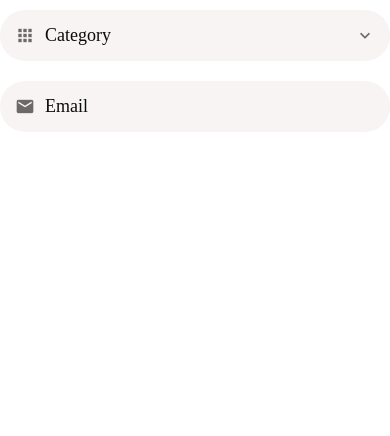
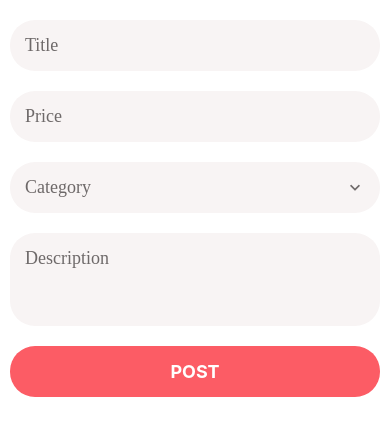
Before and after one commit to jenny199/DoneWithItApp, a React Native app: screen / in a window 390 px wide. Shown: the top 436 px of the page. Built offline with nearby package versions, Linux system fonts and the light colour scheme.

Commit message:
added a login form

```diff
--- a/App.js
+++ b/App.js
@@ -21,18 +21,10 @@
 import ListingsScreen from './app/screens/ListingsScreen';
 import AppTextInputs from './app/Components/AppTextInputs';
 import AppPicker from './app/Components/AppPicker';
+import LoginScreen from './app/screens/LoginScreen';
+import ListingEditScreen from './app/screens/ListingEditScreen';
 
+export default function App() {
+  return <ListingEditScreen />
 
-const categories= [
-  {label: "Furniture", value:1 },
-  {label: "Clothing", value:2 },
-  {label: "Cameras", value:3 },
-]
-export default function App() {
-  return (
-    <Screen>
-      <AppPicker items={categories} icon="apps" placeholder="Category" />
-      <AppTextInputs  icon="email" placeholder="Email" />
-    </Screen>
-  );
 }
--- a/app/Components/AppPicker.js
+++ b/app/Components/AppPicker.js
@@ -29,9 +29,11 @@
               style={styles.icon}
             />
           )}
-          <AppText style={styles.text}>
-            {selectedItem ? selectedItem.label : placeholder}
-          </AppText>
+          {selectedItem ? (
+            <AppText style={styles.text}>{selectedItem.label}</AppText>
+          ) : (
+            <AppText style={styles.placeholder}>{placeholder}</AppText>
+          )}
           <MaterialCommunityIcons
             name="chevron-down"
             size={20}
@@ -73,6 +75,10 @@
   icon: {
     marginRight: 10,
   },
+  placeholder: {
+    color: defaultStyles.colors.medium,
+    flex: 1,
+  },
   text: {
     flex: 1,
   },
--- a/app/Components/AppTextInputs.js
+++ b/app/Components/AppTextInputs.js
@@ -1,8 +1,8 @@
-import React from 'react';
-import { StyleSheet, TextInput, View,Platform } from 'react-native';
-import {MaterialCommunityIcons} from '@expo/vector-icons';
+import React from "react";
+import { View, TextInput, StyleSheet } from "react-native";
+import { MaterialCommunityIcons } from "@expo/vector-icons";
 
-import defaultStyles from '../config/styles'
+import defaultStyles from "../config/styles";
 
 function AppTextInputs({ icon, ...otherProps }) {
   return (
@@ -15,23 +15,27 @@
           style={styles.icon}
         />
       )}
-        <TextInput style={defaultStyles.text} {...otherProps} />
+      <TextInput
+        placeholderTextColor={defaultStyles.colors.medium}
+        style={defaultStyles.text}
+        {...otherProps}
+      />
     </View>
   );
 }
-
 
 const styles = StyleSheet.create({
   container: {
     backgroundColor: defaultStyles.colors.light,
     borderRadius: 25,
     flexDirection: "row",
+    width: "100%",
     padding: 15,
     marginVertical: 10,
   },
-    icon:{
+  icon: {
     marginRight: 10,
   },
+});
 
-})
 export default AppTextInputs;
--- /dev/null
+++ b/app/Components/forms/AppForm.js
@@ -0,0 +1,16 @@
+import React from "react";
+import { Formik } from "formik";
+
+function AppForm({ initialValues, onSubmit, validationSchema, children }) {
+  return (
+    <Formik
+      initialValues={initialValues}
+      onSubmit={onSubmit}
+      validationSchema={validationSchema}
+    >
+      {() => <>{children}</>}
+    </Formik>
+  );
+}
+
+export default AppForm;
--- /dev/null
+++ b/app/Components/forms/AppFormField.js
@@ -0,0 +1,22 @@
+import React from "react";
+import { useFormikContext } from "formik";
+
+import AppTextInputs from "../AppTextInputs"
+import ErrorMessage from "./ErrorMessage";
+
+function AppFormField({ name, ...otherProps }) {
+  const { setFieldTouched, handleChange, errors, touched } = useFormikContext();
+
+  return (
+    <>
+      <AppTextInputs
+        onBlur={() => setFieldTouched(name)}
+        onChangeText={handleChange(name)}
+        {...otherProps}
+      />
+      <ErrorMessage error={errors[name]} visible={touched[name]} />
+    </>
+  );
+}
+
+export default AppFormField;
--- /dev/null
+++ b/app/Components/forms/AppFormPicker.js
@@ -0,0 +1,23 @@
+import React from "react";
+import { useFormikContext } from "formik";
+
+import AppPicker from "../AppPicker";
+import ErrorMessage from "./ErrorMessage";
+
+function AppFormPicker({ items, name, placeholder }) {
+  const { errors, setFieldValue, touched, values } = useFormikContext();
+
+  return (
+    <>
+      <AppPicker
+        items={items}
+        onSelectItem={(item) => setFieldValue(name, item)}
+        placeholder={placeholder}
+        selectedItem={values[name]}
+      />
+      <ErrorMessage error={errors[name]} visible={touched[name]} />
+    </>
+  );
+}
+
+export default AppFormPicker;
--- /dev/null
+++ b/app/Components/forms/ErrorMessage.js
@@ -0,0 +1,16 @@
+import React from "react";
+import { StyleSheet } from "react-native";
+
+import AppText from "../AppText";
+
+function ErrorMessage({ error, visible }) {
+  if (!visible || !error) return null;
+
+  return <AppText style={styles.error}>{error}</AppText>;
+}
+
+const styles = StyleSheet.create({
+  error: { color: "red" },
+});
+
+export default ErrorMessage;
--- /dev/null
+++ b/app/Components/forms/SubmitButton.js
@@ -0,0 +1,12 @@
+import React from "react";
+import { useFormikContext } from "formik";
+
+import AppButton from "../AppButton";
+
+function SubmitButton({ title }) {
+  const { handleSubmit } = useFormikContext();
+
+  return <AppButton title={title} onPress={handleSubmit} />;
+}
+
+export default SubmitButton;
--- /dev/null
+++ b/app/Components/forms/index.js
@@ -0,0 +1,5 @@
+export { default as AppForm } from "./AppForm";
+export { default as AppFormField } from "./AppFormField";
+export { default as AppFormPicker } from "./AppFormPicker";
+export { default as ErrorMessage } from "./ErrorMessage";
+export { default as SubmitButton } from "./SubmitButton";
--- /dev/null
+++ b/app/screens/ListingEditScreen.js
@@ -0,0 +1,65 @@
+import React from "react";
+import { StyleSheet } from "react-native";
+import * as Yup from "yup";
+
+import {
+  AppForm as Form,
+  AppFormField as FormField,
+  AppFormPicker as Picker,
+  SubmitButton,
+} from "../Components/forms";
+import Screen from "../Components/Screen";
+
+const validationSchema = Yup.object().shape({
+  title: Yup.string().required().min(1).label("Title"),
+  price: Yup.number().required().min(1).max(10000).label("Price"),
+  description: Yup.string().label("Description"),
+  category: Yup.object().required().nullable().label("Category"),
+});
+
+const categories = [
+  { label: "Furniture", value: 1 },
+  { label: "Clothing", value: 2 },
+  { label: "Camera", value: 3 },
+];
+
+function ListingEditScreen() {
+  return (
+    <Screen style={styles.container}>
+      <Form
+        initialValues={{
+          title: "",
+          price: "",
+          description: "",
+          category: null,
+        }}
+        onSubmit={(values) => console.log(values)}
+        validationSchema={validationSchema}
+      >
+        <FormField maxLength={255} name="title" placeholder="Title" />
+        <FormField
+          keyboardType="numeric"
+          maxLength={8}
+          name="price"
+          placeholder="Price"
+        />
+        <Picker items={categories} name="category" placeholder="Category" />
+        <FormField
+          maxLength={255}
+          multiline
+          name="description"
+          numberOfLines={3}
+          placeholder="Description"
+        />
+        <SubmitButton title="Post" />
+      </Form>
+    </Screen>
+  );
+}
+
+const styles = StyleSheet.create({
+  container: {
+    padding: 10,
+  },
+});
+export default ListingEditScreen;
--- /dev/null
+++ b/app/screens/LoginScreen.js
@@ -0,0 +1,60 @@
+import React from "react";
+import { StyleSheet, Image } from "react-native";
+import * as Yup from "yup";
+
+import Screen from "../Components/Screen";
+import { AppForm, AppFormField, SubmitButton } from "../Components/forms";
+
+const validationSchema = Yup.object().shape({
+  email: Yup.string().required().email().label("Email"),
+  password: Yup.string().required().min(4).label("Password"),
+});
+
+function LoginScreen(props) {
+  return (
+    <Screen style={styles.container}>
+      <Image style={styles.logo} source={require("../assets/logo-red.png")} />
+
+      <AppForm
+        initialValues={{ email: "", password: "" }}
+        onSubmit={(values) => console.log(values)}
+        validationSchema={validationSchema}
+      >
+        <AppFormField
+          autoCapitalize="none"
+          autoCorrect={false}
+          icon="email"
+          keyboardType="email-address"
+          name="email"
+          placeholder="Email"
+          textContentType="emailAddress"
+        />
+        <AppFormField
+          autoCapitalize="none"
+          autoCorrect={false}
+          icon="lock"
+          name="password"
+          placeholder="Password"
+          secureTextEntry
+          textContentType="password"
+        />
+        <SubmitButton title="Login" />
+      </AppForm>
+    </Screen>
+  );
+}
+
+const styles = StyleSheet.create({
+  container: {
+    padding: 10,
+  },
+  logo: {
+    width: 80,
+    height: 80,
+    alignSelf: "center",
+    marginTop: 50,
+    marginBottom: 20,
+  },
+});
+
+export default LoginScreen;
--- a/package.json
+++ b/package.json
@@ -13,11 +13,13 @@
     "expo": "~44.0.0",
     "expo-constants": "^13.0.0",
     "expo-status-bar": "~1.2.0",
+    "formik": "^2.1.4",
     "react": "17.0.1",
     "react-dom": "17.0.1",
     "react-native": "0.64.3",
+    "react-native-gesture-handler": "~2.1.0",
     "react-native-web": "0.17.1",
-    "react-native-gesture-handler": "~2.1.0"
+    "yup": "^0.32.11"
   },
   "devDependencies": {
     "@babel/core": "^7.12.9"
```
Also changed, not shown: 1 other file (tests, documents, lock files or other folders). Lines whose indentation alone changed are shown as unchanged.
